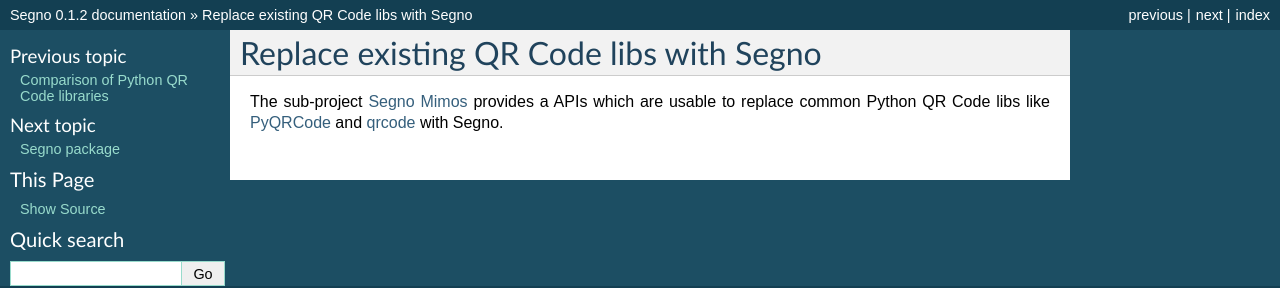
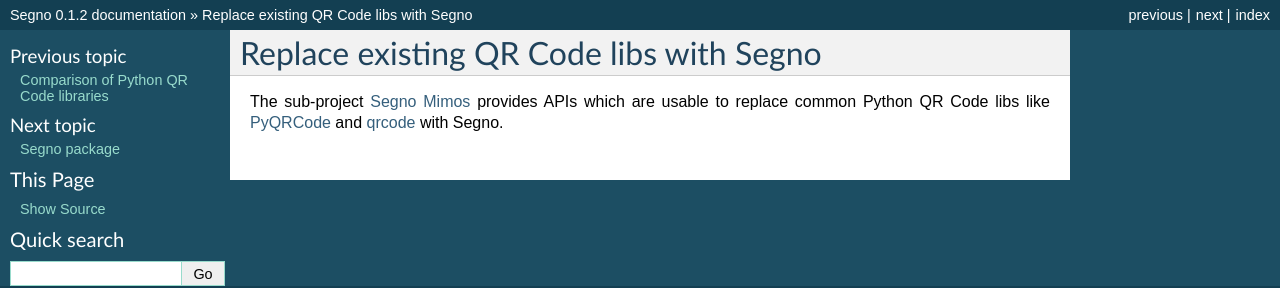
Before and after one commit to heuer/segno, a Sphinx documentation site: the page built from docs/replace-qrcode-libs.rst, in a window 1280 px wide. Shown: the top 288 px of the page. Built offline with Sphinx 7.4.7, drawn with Linux system fonts in a browser that asks for light colours; the version number is read from the project's files by our own code.

Commit message:
Fixed typo

```diff
--- a/docs/replace-qrcode-libs.rst
+++ b/docs/replace-qrcode-libs.rst
@@ -1,7 +1,7 @@
 Replace existing QR Code libs with Segno
 ========================================
 
-The sub-project `Segno Mimos`_ provides a APIs which are usable to replace
+The sub-project `Segno Mimos`_ provides APIs which are usable to replace
 common Python QR Code libs like `PyQRCode`_ and `qrcode`_ with Segno.
 
 
```
